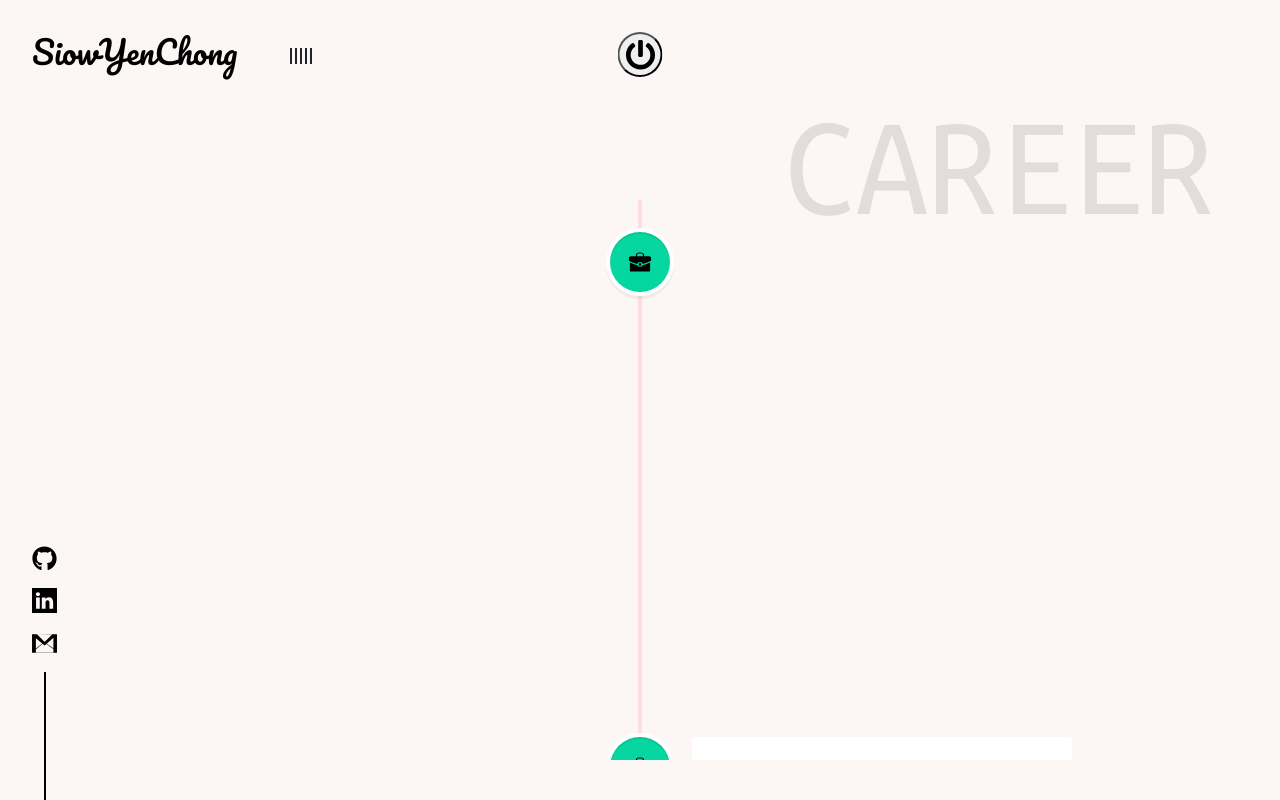
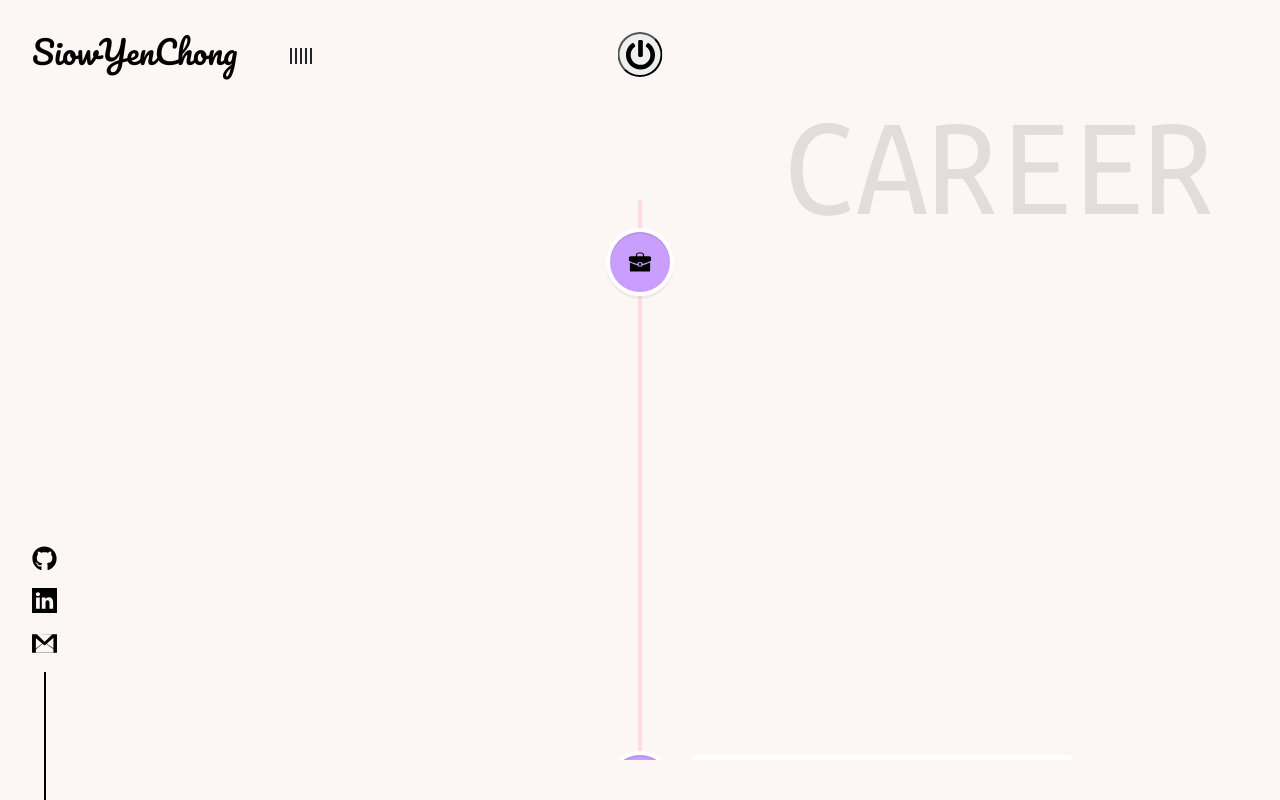
Before and after one commit to SiowYenChong/Portfolio-React-FramerMotion, a React (Create React App) app: page /career in a window 1280 px wide. Built offline with nearby package versions, Linux system fonts and the light colour scheme.

Commit message:
Added career timeline and files

```diff
--- a/src/components/CareerPage.css
+++ b/src/components/CareerPage.css
@@ -26,19 +26,19 @@ h3{
 }
 
 .workButton{
-    background-color: #06d6a0;
+    background-color: #C99EFD;
 }
 
 .workButton:hover{
-    background-color: #0ac593;
+    background-color: #bb86fc;
 }
 
 .studyButton{
-    background-color: #f9c74f;
+    background-color: #60AADB;
 }
 
 .studyButton:hover{
-    background-color: #f3bc3c;
+    background-color: #3498db;
 }
 
 @media only screen and (max-width: 1700px) {
--- a/src/components/CareerPage.js
+++ b/src/components/CareerPage.js
@@ -1,4 +1,4 @@
-import React from 'react';
+import React, { useState } from 'react';
 import { ThemeProvider } from 'styled-components';
 import { LightTheme } from './Theme';
 import styled from 'styled-components';
@@ -12,6 +12,8 @@ import { Study, Work } from './AllSvgs';
 import { Career } from '../data/CareerData';
 import { VerticalTimeline, VerticalTimelineElement } from 'react-vertical-timeline-component';
 import 'react-vertical-timeline-component/style.min.css';
+import Button from 'react-bootstrap/Button';
+import CareerModal from '../subComponents/CareerModal';
 
 const PageContainer = styled.div`
   display: flex;
@@ -36,12 +38,21 @@ const SmallTimelineElement = styled(VerticalTimelineElement)`
   }
 `;
 
-const workStyle = { background: "#06D6A0" };
-const studyStyle = { background: "#f9c74f" };
+const workStyle = { background: "#C99EFD" };
+const studyStyle = { background: "#60AADB" };
 
 const CareerPage = () => {
-  let workStyle = { background: "#06D6A0" };
-  let studyStyle = { background: "#f9c74f" };
+    const [modalShow, setModalShow] = useState(false);
+    const [modalContent, setModalContent] = useState({ title: '', content: '' });
+
+    const handleModalShow = (title, content) => {
+      setModalContent({ title, content });
+      setModalShow(true);
+    }
+
+    const handleModalHide = () => {
+      setModalShow(false);
+    }
 
   return (
     <ThemeProvider theme={LightTheme}>
@@ -68,10 +79,14 @@ const CareerPage = () => {
                   <h5 className="vertical-timeline-element-subtitle">{element.location}</h5>
                   <p id="description">{element.description}</p>
                   {showButton && (
-                    <a className={`button ${element.icon === "Work" ? "workButton" : "studyButton"}`} href="/">
-                      {element.buttonText}
-                    </a>
-                  )}
+                        <Button
+                            className={`button ${element.icon === "Work" ? "workButton" : "studyButton"}`}
+                            variant="primary"
+                            onClick={() => handleModalShow(element.title, <iframe title="Document" src={element.link} width="100%" height="500px" />)}
+                        >
+                            {element.buttonText}
+                        </Button>
+                    )}
                 </SmallTimelineElement>
               );
             })}
@@ -79,6 +94,7 @@ const CareerPage = () => {
           <BigTitle text="CAREER" top="10%" right="5%" />
         </ContentContainer>
       </PageContainer>
+      <CareerModal show={modalShow} onHide={handleModalHide} title={modalContent.title} content={modalContent.content} />
     </ThemeProvider>
   );
 };
--- a/src/components/Intro.js
+++ b/src/components/Intro.js
@@ -45,7 +45,7 @@ const SubBox = styled.div`
 `
 
 const Text = styled.div`
-    font-size: calc(2em + 1.5vw);
+    font-size: calc(1.5em + 1.5vw);
     color: ${props => props.theme.body};
     font-family: 'Pacifico';
     padding: 2rem;
--- a/src/components/Main.js
+++ b/src/components/Main.js
@@ -74,7 +74,7 @@ const BLOG = styled.a`
 const CAREER = styled.a`
   color: ${props => props.theme.text};
   position: absolute;
-  bottom: 20%;
+  bottom: 16%;
   right: calc(1rem + 2vw);
   transform: rotate(90deg) translate(-50%, -50%);
   text-decoration: none;
--- a/src/data/CareerData.js
+++ b/src/data/CareerData.js
@@ -5,9 +5,10 @@ export const Career = [
         location: "Finexus Group · Internship",
         description:
           "Worked closely with the development team to troubleshoot and enhance one of the in-house banking solutions. Contributed to the development of services using technologies like Glassfish, OpenESB, SQL, SOAP, REST API. Also contributed to automation framework and system integration testing.",
-        buttonText: "View Image",
+        buttonText: "Intern Experience",
         date: "Oct 2022 - Jan 2023",
         icon: "Work",
+        link: "https://drive.google.com/uc?export=view&id=1wCup5yCYgPfyTuNuSzBELyNC1ftnZ7OK",
       },
       {
         id: 2,
@@ -15,35 +16,39 @@ export const Career = [
         location: "Universiti Tunku Abdul Rahman (UTAR) · Full-time",
         description:
           "Worked on a study on Software and Social network resources for Improving Malaysia’s Mathematical Education after Covid-19 Pandemic. To be published as an article under 5th International Conference on Mathematical Sciences (ICMS5).",
-        buttonText: "View Paper",
+        buttonText: "View Abstract",
         date: "Apr 2022 - Dec 2022",
         icon: "Work",
+        link: "https://drive.google.com/uc?export=view&id=1UgRzZvJI2IBj0gPIKWCoC-eCASlRfLi5",
       },
       {
         id: 3,
         title: "Bachelor of Science (Honours), Software Engineering",
         location: "Universiti Tunku Abdul Rahman (UTAR)",
-        description: "CGPA: 3.3078 (Second Class: Upper Division)\nIT Society: Chairperson (Dec 2021 - July 2022), Vice Chairperson (June 2021 - Dec 2021), Active member (2018-Current)\nSustainable Development Club: Treasurer (2019-2020), Member (2018-Current)",
+        description: "CGPA: 3.3078 (Second Class: Upper Division), IT Society: Chairperson (Dec 2021 - July 2022), Vice Chairperson (June 2021 - Dec 2021), Active member (2018-Current), Sustainable Development Club: Treasurer (2019-2020), Member (2018-Current)",
         buttonText: "View Academic Transcript",
         date: "Oct 2020 - Oct 2023",
         icon: "Study",
+        link: "https://drive.google.com/uc?export=view&id=1PhS8sTDAU7WMcwOUfyRc6LKRS3GcqjZC",
       },
       {
         id: 4,
         title: "Foundation in Physical Sciences",
         location: "Universiti Tunku Abdul Rahman (UTAR)",
-        description: "CGPA: 3.0544\nIT Society: Active member (2018-Current)\nSustainable Development Club: Treasurer (2019-2020)\nChinese Orchestra: YangQin (2018-2019)",
+        description: "CGPA: 3.0544, IT Society: Active member (2018-Current), Sustainable Development Club: Treasurer (2019-2020), Chinese Orchestra: Performer (2018-2019)",
         buttonText: "View Academic Transcript",
         date: "May 2018 - Oct 2020",
         icon: "Study",
+        link: "https://drive.google.com/uc?export=view&id=1NZh-DVfc75PM4_MsfXneXaxVGDpeSZM8",
       },
       {
         id: 5,
         title: "High School Diploma, Biological and Physical Sciences",
         location: "Sekolah Menengah King George V",
-        description: "Grade: 9As (4A+,5A)\nPrefectorial Board: 2017/2018, 2013/14\nMaker's Club: Treasurer\nSchool Choir: 2016\nCommittee Member Sports Club",
+        description: "Grade: 9As (4A+,5A), Prefectorial Board: 2017/2018, 2013/14, Maker's Club: Treasurer, School Choir: 2016, Committee Member Sports Club",
         buttonText: "View SPM Certificate",
         date: "Jan 2013 - Jan 2018",
         icon: "Study",
+        link: "https://drive.google.com/uc?export=view&id=1uOr-X0erv-lXYkM4F6mgR_U4ggSgVsXG",
       },
 ]
--- /dev/null
+++ b/src/subComponents/CareerModal.js
@@ -0,0 +1,23 @@
+import React from 'react';
+import Modal from 'react-bootstrap/Modal';
+import Button from 'react-bootstrap/Button';
+
+const CareerModal = ({ show, onHide, title, content }) => {
+  return (
+    <Modal show={show} onHide={onHide} size="lg" centered>
+      <Modal.Header closeButton>
+        <Modal.Title>{title}</Modal.Title>
+      </Modal.Header>
+      <Modal.Body>
+        <p>{content}</p>
+      </Modal.Body>
+      <Modal.Footer>
+        <Button variant="secondary" onClick={onHide}>
+          Close
+        </Button>
+      </Modal.Footer>
+    </Modal>
+  );
+};
+
+export default CareerModal;
```
